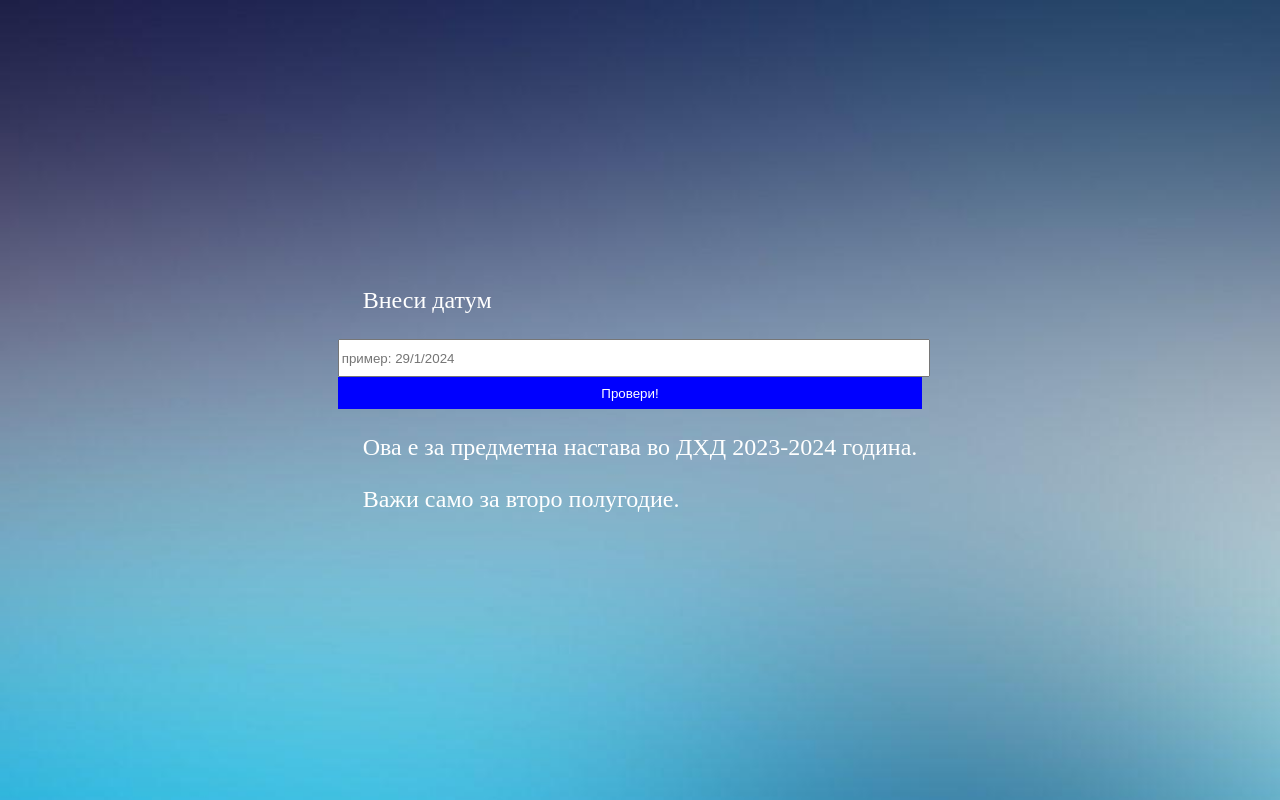
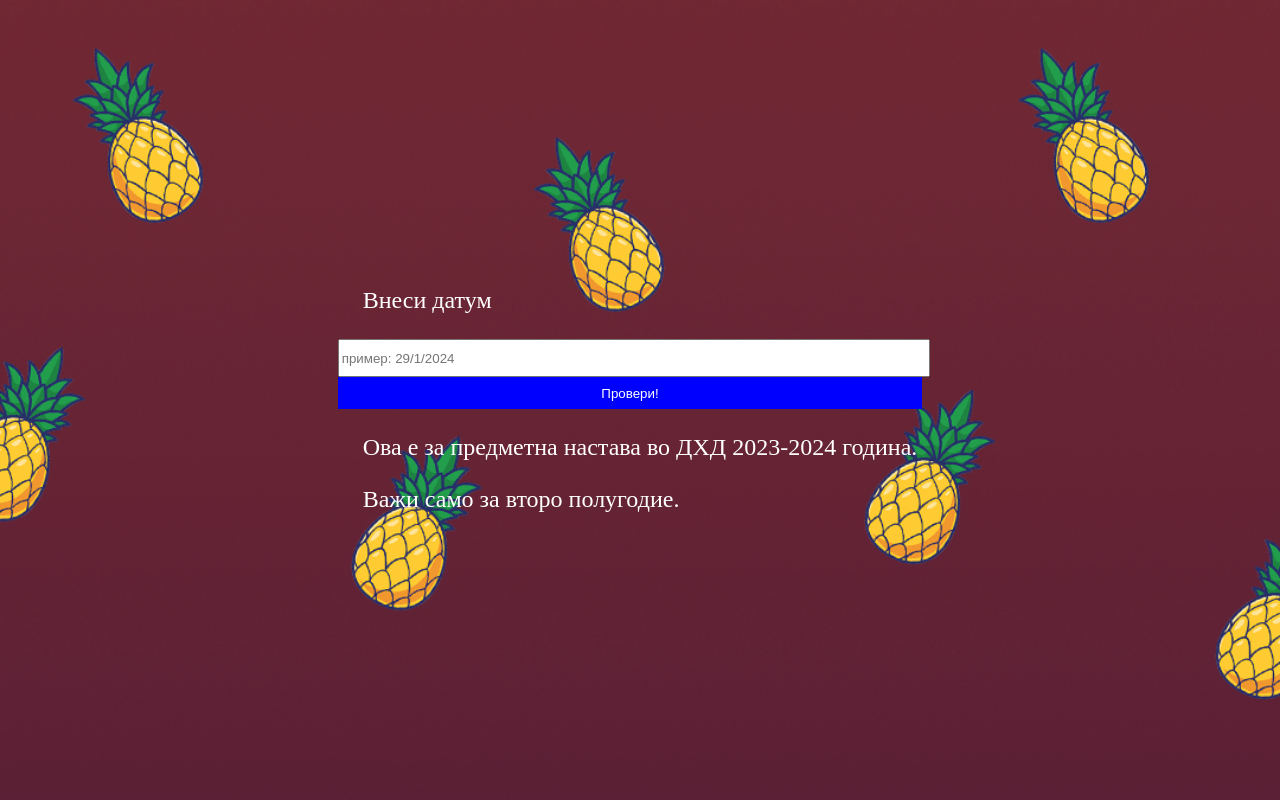
Before and after one commit to Ziveziv/smena, a plain HTML site: page VtoroPolugodie.html in a window 1280 px wide. Drawn offline with Linux system fonts and the light colour scheme.

Commit message:
Update VtoroPolugodie.html

```diff
--- a/VtoroPolugodie.html
+++ b/VtoroPolugodie.html
@@ -47,13 +47,13 @@
                 border: none;
                 cursor: pointer;
                }
-        body {
-          /*background-color: #e6e6e6;  Replace with your preferred color code */
-          background-image: url('gradient.jpg'); /* Replace with the path to your image */
-          background-size: cover; /* Adjust to 'contain' or other options if needed */
-          background-repeat: no-repeat;
-          background-attachment: fixed;
-        }
+        body  {
+  /*background-color: #e6e6e6;  Replace with your preferred color code */
+  background-image: url('pineappleuniverse.png'); /* Replace with the path to your image */
+  background-size: cover;  Adjust to 'contain' or other options if needed */
+  background-repeat: no-repeat;
+  background-attachment: fixed;
+  }
     </style>
 </head>
 <body>
```
